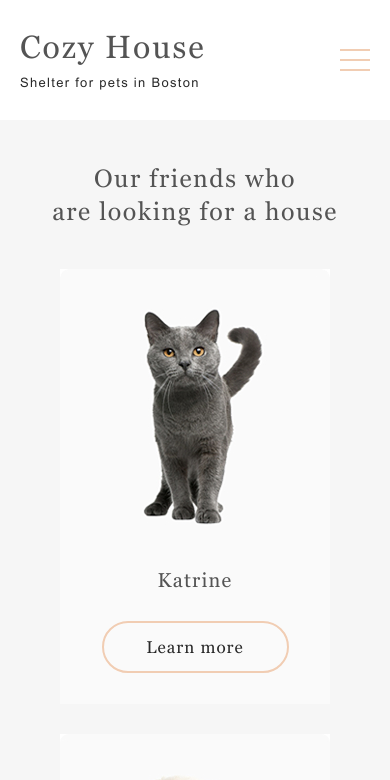
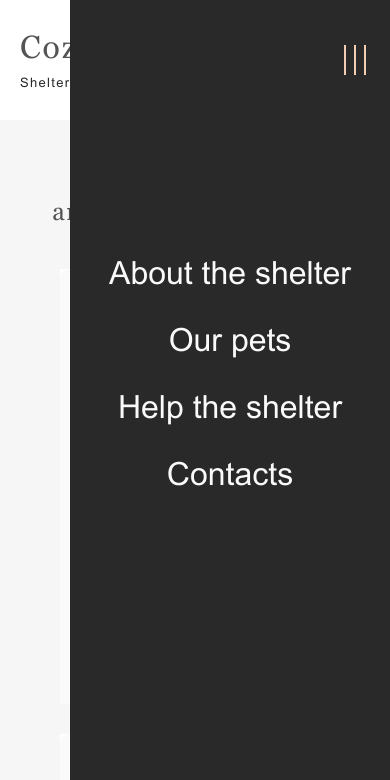
Before and after one commit to BrBrov/Shelter, a plain HTML site: page pages/pets/index.html in a window 390 px wide. Both pictures are taken after a click on the button 355 px from the left and 60 px from the top of the page. Shown: the top 780 px of the page. Drawn offline with Linux system fonts and the light colour scheme.

Commit message:
feat: add burger menu

```diff
--- /dev/null
+++ b/assets/scripts/burger-menu.js
@@ -0,0 +1,33 @@
+function menuHandler() {
+  const menu = document.querySelector('.header__navigation');
+  const button = document.querySelector('.header__btn-menu');
+
+
+  if (menu.classList.contains('header__navigation_open')) {
+    menu.classList.remove('header__navigation_open');
+    button.classList.remove('header__btn-menu_open');
+
+    menu.removeEventListener('click', menuHandler);
+
+    scrollHandler(false);
+  } else {
+    menu.classList.add('header__navigation_open');
+    button.classList.add('header__btn-menu_open');
+
+    menu.addEventListener('click', menuHandler);
+
+    scrollHandler(true);
+  }
+}
+
+function scrollHandler(mode) {
+  if (mode) {
+    document.body.style.setProperty('overflow', 'hidden');
+    document.body.style.setProperty('max-height', '100vh');
+  } else {
+    document.body.style.setProperty('overflow', 'auto');
+    document.body.style.setProperty('max-height', 'unset');
+  }
+}
+
+export default menuHandler;
--- a/pages/main/script.js
+++ b/pages/main/script.js
@@ -1,3 +1,6 @@
 import getData from '../../assets/scripts/getData.js';
+import menuHandler from '../../assets/scripts/burger-menu.js';
 
 getData();
+
+document.querySelector('.header__btn-menu').addEventListener('click', menuHandler);
--- /dev/null
+++ b/pages/main/styles/burger.css
@@ -0,0 +1,34 @@
+.header__navigation {
+  width: 65%;
+  max-width: 443px;
+
+  @media (max-width: 767px) {
+    position: fixed;
+    z-index: 2;
+    display: flex;
+    box-sizing: border-box;
+    width: 320px;
+    height: 823px;
+    top: 0;
+    right: 0;
+    padding: 248px 38px 0;
+    flex-direction: column;
+    align-items: center;
+    gap: 160px;
+    background: var(--color-dark-3xl);
+    transform: translateX(100%);
+    transition: transform 0.5s linear;
+  }
+}
+
+.header__navigation_open {
+  transform: translateX(0);
+}
+
+.header__navigation-bar {
+  @media (max-width: 767px) {
+    flex-direction: column;
+    justify-content: flex-start;
+    gap: 40px;
+  }
+}
--- a/pages/main/styles/header.css
+++ b/pages/main/styles/header.css
@@ -1,13 +1,15 @@
+@import url('./burger.css');
+
 .header {
   position: relative;
   z-index: 1;
   display: flex;
   justify-content: center;
   align-items: center;
+  overflow: hidden;
 }
 
 .header__limiter {
-  position: relative;
   display: flex;
   max-width: 1280px;
   box-sizing: border-box;
@@ -51,16 +53,8 @@
   letter-spacing: 1.3px;
 }
 
-.header__navigation {
-  width: 65%;
-  max-width: 443px;
-
-  @media (max-width: 767px) {
-    display: none;
-  }
-}
-
 .header__navigation-bar {
+  position: relative;
   display: flex;
   justify-content: space-between;
   align-items: center;
@@ -86,19 +80,32 @@
 
   &:active {
     text-decoration: underline;
-    text-underline-offset: 4px;
+    text-underline-offset: 10px;
     text-decoration-thickness: 3px;
     text-decoration-color: var(--color-primary);
     color: var(--color-light-s);
   }
+
+  @media (max-width: 767px) {
+    color: var(--color-light-s);
+    font-size: 32px;
+  }
 }
 
 .header__btn-menu {
+  position: relative;
+  z-index: 2;
   width: 30px;
   height: 22px;
   background: url('../../../assets/icons/button-menu.svg') center / cover no-repeat;
+  transform: rotate(0);
+  transition: transform 0.3s linear;
 
   @media (min-width: 768px) {
     display: none;
   }
 }
+
+.header__btn-menu_open {
+  transform: rotate(90deg);
+}
--- a/pages/pets/index.html
+++ b/pages/pets/index.html
@@ -7,7 +7,7 @@
   <title>Our Pets</title>
   <link rel="stylesheet" href="./styles.css">
   <link rel="icon" href="../../assets/icons/favicon.svg" type="img/svg">
-  <script src="./script.js"></script>
+  <script type="module" src="./script.js" defer></script>
 </head>
 
 <body>
--- a/pages/pets/script.js
+++ b/pages/pets/script.js
@@ -0,0 +1,3 @@
+import menuHandler from '../../assets/scripts/burger-menu.js';
+
+document.querySelector('.header__btn-menu').addEventListener('click', menuHandler);
--- a/pages/pets/styles/header.css
+++ b/pages/pets/styles/header.css
@@ -24,10 +24,27 @@
 
   &:active {
     text-decoration: underline;
-    text-underline-offset: 4px;
+    text-underline-offset: 10px;
     text-decoration-thickness: 3px;
     text-decoration-color: var(--color-primary);
     color: var(--color-dark-l);
+  }
+
+  @media (max-width: 767px) {
+    color: var(--color-light-s);
+    font-size: 32px;
+
+    &:hover {
+      color: var(--color-light-s);
+    }
+
+    &:active {
+      text-decoration: underline;
+      text-underline-offset: 10px;
+      text-decoration-thickness: 3px;
+      text-decoration-color: var(--color-primary);
+      color: var(--color-light-s);
+    }
   }
 }
 
```
